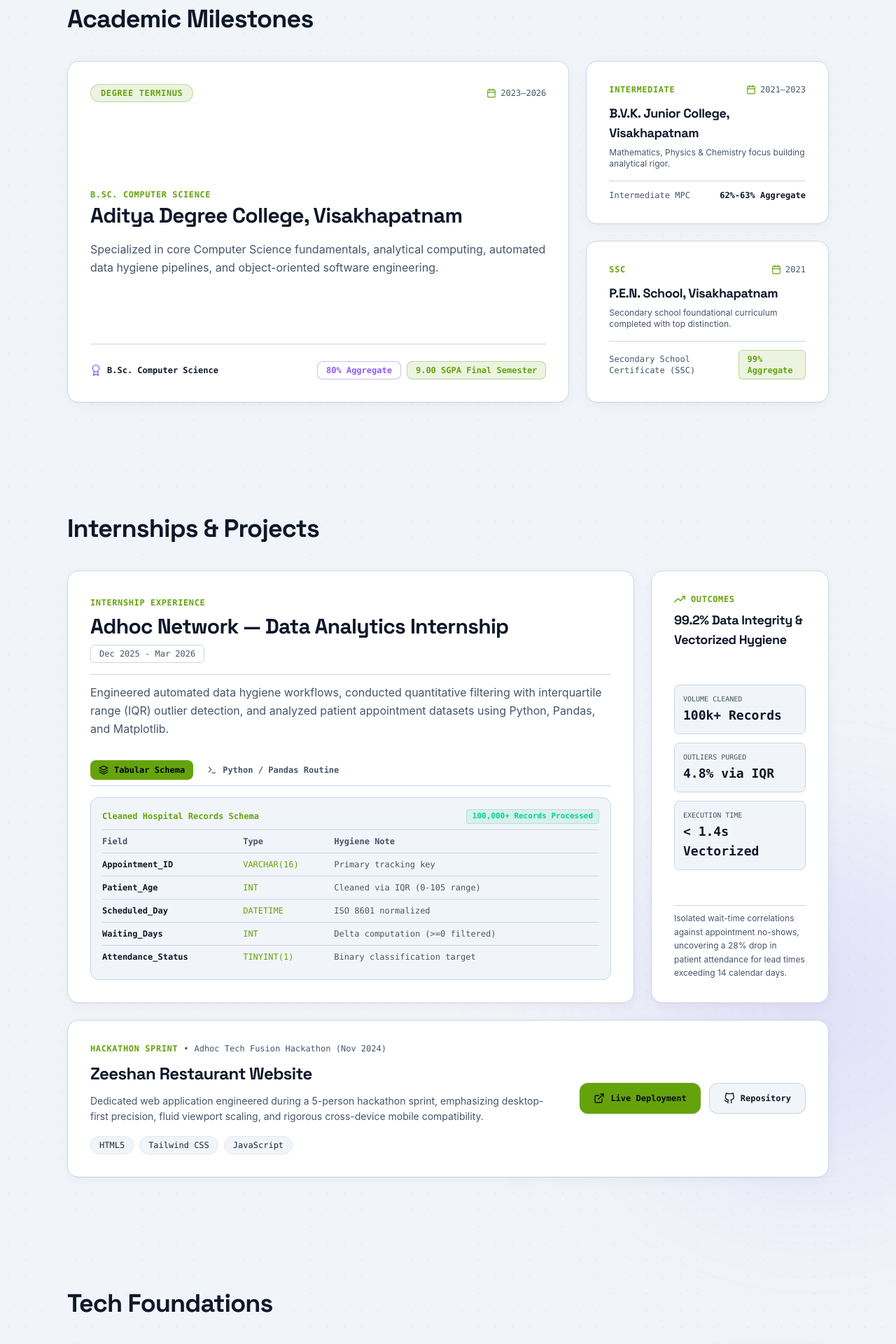
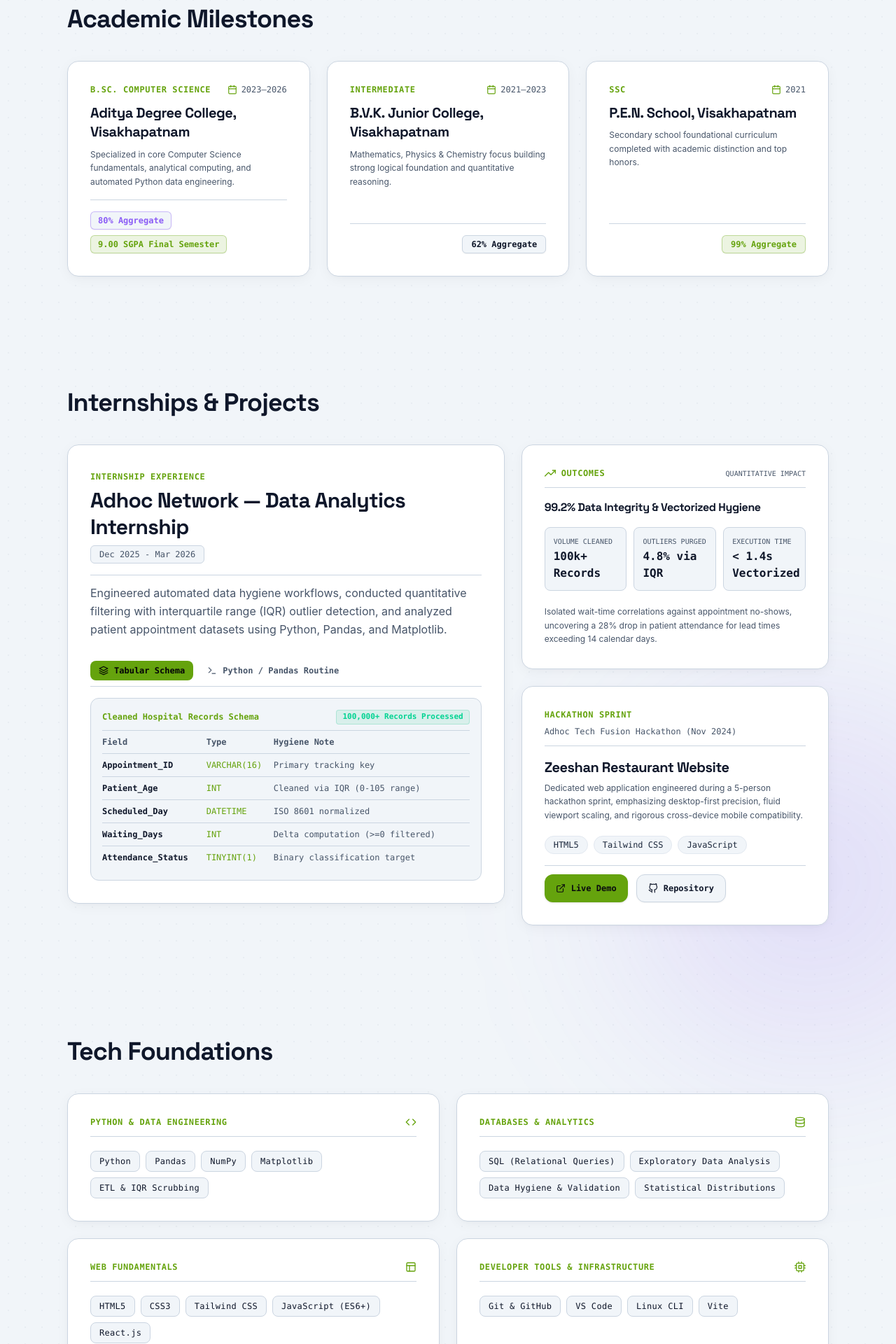
Before and after one commit to Shan-ahamad-3/portfolio, a React (Vite) app: page / in a window 1280 px wide. Shown: the part 660-2580 px from the top of the page at 70% size. Built offline with nearby package versions, Linux system fonts and the light colour scheme.

Commit message:
fix: update identity branding, eliminate bento negative space, fix cert modal portal, and prevent dial clipping

```diff
--- a/src/components/Hero.jsx
+++ b/src/components/Hero.jsx
@@ -18,8 +18,8 @@ export default function Hero() {
 
             {/* Strict Left-Aligned Identity Header & 1.25 Typography Scale */}
             <div className="space-y-3">
-              <h1 className="text-4xl sm:text-5xl lg:text-5xl font-bold tracking-tight text-[var(--text-primary)] leading-tight font-heading">
-                {profile.name}
+              <h1 className="text-4xl sm:text-5xl lg:text-5xl font-bold tracking-tight text-[var(--text-primary)] leading-tight font-heading uppercase">
+                MOHAMMAD ZEESHAN AHAMAD
               </h1>
               <p className="text-lg sm:text-xl font-medium theme-accent font-mono leading-snug">
                 {profile.title}
--- a/src/components/Journey.jsx
+++ b/src/components/Journey.jsx
@@ -13,111 +13,104 @@ export default function Journey() {
       id="milestones"
       title="Academic Milestones"
     >
-      {/* Asymmetric 3-Column Bento Grid Architecture */}
-      <div className="grid grid-cols-1 md:grid-cols-3 gap-6 font-mono">
+      {/* Balanced 3-Column Bento Row: Compact, uniform height */}
+      <div className="grid grid-cols-1 md:grid-cols-3 gap-6 items-stretch font-mono">
 
-        {/* Flagship Terminus Card: B.Sc. Computer Science (Spans 2 columns on desktop) */}
-        <Card className="md:col-span-2 p-6 sm:p-8 flex flex-col justify-between border-[var(--border-card)] hover:border-[#8B5CF6] transition-all duration-300 shadow-md relative overflow-hidden group">
-          <div className="flex flex-wrap items-center justify-between gap-3 mb-6">
-            <span className="px-3.5 py-1 rounded-full text-xs font-bold uppercase tracking-wider bg-[var(--accent-muted)] text-[var(--accent)] border border-[var(--accent-border)]">
-              Degree Terminus
+        {/* Card 1: B.Sc. Computer Science (Aditya Degree College) */}
+        <Card className="p-6 flex flex-col justify-between border-[var(--border-card)] hover:border-[#8B5CF6] transition-all duration-300 shadow-sm">
+          <div>
+            <div className="flex items-center justify-between gap-2 mb-3">
+              <span className="text-xs font-bold text-[var(--accent)] uppercase tracking-wider">
+                {bsc.stage}
               </span>
               <span className="flex items-center gap-1.5 text-xs text-[var(--text-secondary)]">
                 <FiCalendar className="w-3.5 h-3.5 theme-accent" />
-              <span>{bsc.year}</span>
+                <span className="whitespace-nowrap">{bsc.year}</span>
               </span>
             </div>
 
-          <div className="space-y-4 my-2">
-            <div className="space-y-1.5">
-              <span className="text-xs font-bold text-[var(--accent)] uppercase tracking-wider">
-                {bsc.stage}
-              </span>
-              <h3 className="text-2xl sm:text-3xl font-bold font-heading text-[var(--text-primary)] leading-tight">
+            <div className="space-y-2 mb-4">
+              <h3 className="text-lg sm:text-xl font-bold font-heading text-[var(--text-primary)] leading-snug">
                 {bsc.school}
               </h3>
+              <p className="text-xs text-[var(--text-secondary)] font-sans leading-relaxed">
+                Specialized in core Computer Science fundamentals, analytical computing, and automated Python data engineering.
+              </p>
+            </div>
           </div>
 
-            <p className="text-sm sm:text-base text-[var(--text-secondary)] font-sans leading-relaxed">
-              Specialized in core Computer Science fundamentals, analytical computing, automated data hygiene pipelines, and object-oriented software engineering.
-            </p>
-          </div>
-
-          {/* Prominent Metric Pills */}
-          <div className="pt-6 border-t border-[var(--border-card)] flex flex-wrap items-center justify-between gap-3">
-            <div className="flex items-center gap-2">
-              <FiAward className="w-4 h-4 text-[#8B5CF6]" />
-              <span className="text-xs font-semibold text-[var(--text-primary)]">{bsc.degree}</span>
-            </div>
-            <div className="flex flex-wrap items-center gap-2">
-              <span className="px-3 py-1 rounded-lg bg-[var(--bg-card)] border border-[#8B5CF6]/40 text-xs font-bold text-[#8B5CF6] shadow-xs">
+          {/* Metric Pills (No duplicate degree label) */}
+          <div className="pt-4 border-t border-[var(--border-card)] flex flex-wrap items-center gap-2">
+            <span className="px-2.5 py-1 rounded-md bg-[var(--bg-canvas)] border border-[#8B5CF6]/40 text-xs font-bold text-[#8B5CF6] whitespace-nowrap shadow-xs">
               80% Aggregate
             </span>
-              <span className="px-3 py-1 rounded-lg bg-[var(--accent-muted)] border border-[var(--accent-border)] text-xs font-bold text-[var(--accent)] shadow-xs">
+            <span className="px-2.5 py-1 rounded-md bg-[var(--accent-muted)] border border-[var(--accent-border)] text-xs font-bold text-[var(--accent)] whitespace-nowrap shadow-xs">
               9.00 SGPA Final Semester
             </span>
           </div>
-          </div>
         </Card>
 
-        {/* Right Column Interlocking Stack for B.V.K. and P.E.N. School */}
-        <div className="col-span-1 flex flex-col gap-6">
-          {/* Intermediate MPC Card */}
-          <Card className="p-6 flex flex-col justify-between border-[var(--border-card)] hover:border-[#8B5CF6]/60 transition-all duration-300">
+        {/* Card 2: Intermediate MPC (B.V.K. Junior College) */}
+        <Card className="p-6 flex flex-col justify-between border-[var(--border-card)] hover:border-[#8B5CF6]/60 transition-all duration-300 shadow-sm">
+          <div>
             <div className="flex items-center justify-between gap-2 mb-3">
               <span className="text-xs font-bold text-[var(--accent)] uppercase tracking-wider">
                 {inter.stage}
               </span>
               <span className="flex items-center gap-1.5 text-xs text-[var(--text-secondary)]">
                 <FiCalendar className="w-3.5 h-3.5 theme-accent" />
-                <span>{inter.year}</span>
+                <span className="whitespace-nowrap">{inter.year}</span>
               </span>
             </div>
 
-            <div className="space-y-1.5 mb-4">
-              <h3 className="text-lg font-bold font-heading text-[var(--text-primary)]">
+            <div className="space-y-2 mb-4">
+              <h3 className="text-lg sm:text-xl font-bold font-heading text-[var(--text-primary)] leading-snug">
                 {inter.school}
               </h3>
-              <p className="text-xs text-[var(--text-secondary)] font-sans">
-                Mathematics, Physics & Chemistry focus building analytical rigor.
+              <p className="text-xs text-[var(--text-secondary)] font-sans leading-relaxed">
+                Mathematics, Physics & Chemistry focus building strong logical foundation and quantitative reasoning.
               </p>
             </div>
+          </div>
 
-            <div className="pt-3 border-t border-[var(--border-card)] flex items-center justify-between text-xs">
-              <span className="text-[var(--text-secondary)]">{inter.degree}</span>
-              <span className="font-semibold text-[var(--text-primary)]">{inter.detail}</span>
+          {/* Metric Badge */}
+          <div className="pt-4 border-t border-[var(--border-card)] flex items-center justify-end">
+            <span className="px-3 py-1 rounded-md bg-[var(--bg-canvas)] border border-[var(--border-card)] text-xs font-bold text-[var(--text-primary)] whitespace-nowrap shadow-xs">
+              62% Aggregate
+            </span>
           </div>
         </Card>
 
-          {/* Secondary School Certificate (SSC) Card with prominent 99% Aggregate */}
-          <Card className="p-6 flex flex-col justify-between border-[var(--border-card)] hover:border-[#8B5CF6]/60 transition-all duration-300">
+        {/* Card 3: Secondary School Certificate (P.E.N. School) */}
+        <Card className="p-6 flex flex-col justify-between border-[var(--border-card)] hover:border-[#8B5CF6]/60 transition-all duration-300 shadow-sm">
+          <div>
             <div className="flex items-center justify-between gap-2 mb-3">
               <span className="text-xs font-bold text-[var(--accent)] uppercase tracking-wider">
                 {ssc.stage}
               </span>
               <span className="flex items-center gap-1.5 text-xs text-[var(--text-secondary)]">
                 <FiCalendar className="w-3.5 h-3.5 theme-accent" />
-                <span>{ssc.year}</span>
+                <span className="whitespace-nowrap">{ssc.year}</span>
               </span>
             </div>
 
-            <div className="space-y-1.5 mb-4">
-              <h3 className="text-lg font-bold font-heading text-[var(--text-primary)]">
+            <div className="space-y-2 mb-4">
+              <h3 className="text-lg sm:text-xl font-bold font-heading text-[var(--text-primary)] leading-snug">
                 {ssc.school}
               </h3>
-              <p className="text-xs text-[var(--text-secondary)] font-sans">
-                Secondary school foundational curriculum completed with top distinction.
+              <p className="text-xs text-[var(--text-secondary)] font-sans leading-relaxed">
+                Secondary school foundational curriculum completed with academic distinction and top honors.
               </p>
             </div>
+          </div>
 
-            <div className="pt-3 border-t border-[var(--border-card)] flex items-center justify-between text-xs">
-              <span className="text-[var(--text-secondary)]">{ssc.degree}</span>
-              <span className="font-bold text-[var(--accent)] bg-[var(--accent-muted)] px-3 py-1 rounded-md border border-[var(--accent-border)] shadow-xs">
+          {/* Metric Badge */}
+          <div className="pt-4 border-t border-[var(--border-card)] flex items-center justify-end">
+            <span className="px-3 py-1 rounded-md bg-[var(--accent-muted)] border border-[var(--accent-border)] text-xs font-bold text-[var(--accent)] whitespace-nowrap shadow-xs">
               99% Aggregate
             </span>
           </div>
         </Card>
-        </div>
 
       </div>
     </Section>
--- a/src/components/Navbar.jsx
+++ b/src/components/Navbar.jsx
@@ -28,12 +28,12 @@ export default function Navbar({ activeSection, theme, toggleTheme, onOpenContac
     <header className="sticky top-0 z-40 bg-[var(--bg-canvas)]/90 backdrop-blur-md border-b border-[var(--border-card)] transition-colors">
       <div className="w-full px-4 sm:px-6 lg:px-8 h-16 flex items-center justify-between">
 
-        {/* Full Legal Name anchored neatly to the far left edge */}
+        {/* Brand Text anchored neatly to the far left edge */}
         <a
           href="#"
-          className="font-bold text-base sm:text-lg text-[var(--text-primary)] tracking-tight hover:text-[var(--accent)] transition-colors whitespace-nowrap"
+          className="font-bold text-lg sm:text-xl font-heading text-[var(--text-primary)] tracking-tight hover:opacity-90 transition-opacity whitespace-nowrap"
         >
-          {profile.name}
+          ZEESHAN<span className="text-[var(--accent)] font-extrabold">.</span>
         </a>
 
         {/* Desktop Navigation */}
--- a/src/components/Projects.jsx
+++ b/src/components/Projects.jsx
@@ -14,11 +14,11 @@ export default function Projects() {
       id="projects"
       title="Internships & Projects"
     >
-      {/* Bento Grid Architecture: 4-column dynamic mosaic */}
-      <div className="grid grid-cols-1 md:grid-cols-2 lg:grid-cols-4 gap-4 sm:gap-6 font-mono">
+      {/* 12-Column Asymmetrical Bento Grid: 7 cols left, 5 cols right */}
+      <div className="grid grid-cols-1 lg:grid-cols-12 gap-6 items-start font-mono">
 
-        {/* Bento Tile 1: Flagship Internship Overview & Pipeline (md:col-span-2 lg:col-span-3) */}
-        <Card className="md:col-span-2 lg:col-span-3 p-6 sm:p-8 space-y-6 flex flex-col justify-between border-[var(--border-card)]">
+        {/* Left Column (lg:col-span-7): Flagship Internship & Schema/Code Inspection Deck */}
+        <Card className="lg:col-span-7 p-6 sm:p-8 space-y-6 flex flex-col justify-between border-[var(--border-card)]">
           <div className="space-y-3">
             <div className="flex flex-wrap items-center justify-between gap-2 border-b border-[var(--border-card)] pb-4">
               <div>
@@ -29,7 +29,7 @@ export default function Projects() {
                   {internship.org}
                 </h3>
               </div>
-              <span className="px-3 py-1 rounded-md bg-[var(--bg-card)] border border-[var(--border-card)] text-xs text-[var(--text-secondary)]">
+              <span className="px-3 py-1 rounded-md bg-[var(--bg-canvas)] border border-[var(--border-card)] text-xs text-[var(--text-secondary)]">
                 {internship.period}
               </span>
             </div>
@@ -39,7 +39,7 @@ export default function Projects() {
             </p>
           </div>
 
-          {/* Interactive Inspection Deck within the tile */}
+          {/* Interactive Inspection Deck */}
           <div className="space-y-4 pt-2">
             <div className="flex items-center gap-2 border-b border-[var(--border-card)] pb-2 text-xs">
               <button
@@ -76,7 +76,7 @@ export default function Projects() {
                     {internship.blocks.rawData.records}
                   </span>
                 </div>
-                <table className="w-full text-left text-xs min-w-[500px]">
+                <table className="w-full text-left text-xs min-w-[460px]">
                   <thead>
                     <tr className="text-[var(--text-secondary)] border-b border-[var(--border-card)]">
                       <th className="pb-2">Field</th>
@@ -105,83 +105,87 @@ export default function Projects() {
           </div>
         </Card>
 
-        {/* Bento Tile 2: Quantitative Metrics Counter (col-span-1) */}
-        <Card className="col-span-1 p-6 sm:p-7 flex flex-col justify-between border-[var(--border-card)] space-y-4">
-          <div>
-            <div className="flex items-center gap-2 text-xs font-bold text-[var(--accent)] uppercase tracking-wider mb-2">
+        {/* Right Column (lg:col-span-5): Stack Outcomes + Restaurant Website tightly */}
+        <div className="lg:col-span-5 flex flex-col gap-6">
+
+          {/* Card 1: Outcomes */}
+          <Card className="p-6 space-y-4 border-[var(--border-card)]">
+            <div className="flex items-center justify-between border-b border-[var(--border-card)] pb-3">
+              <div className="flex items-center gap-2 text-xs font-bold text-[var(--accent)] uppercase tracking-wider">
                 <FiTrendingUp className="w-4 h-4" />
                 <span>Outcomes</span>
               </div>
-            <h4 className="text-lg font-bold font-heading text-[var(--text-primary)]">
+              <span className="text-[10px] text-[var(--text-secondary)] uppercase">Quantitative Impact</span>
+            </div>
+
+            <h4 className="text-base font-bold font-heading text-[var(--text-primary)]">
               {internship.blocks.results.headline}
             </h4>
-          </div>
 
-          <div className="space-y-3">
+            <div className="grid grid-cols-1 sm:grid-cols-3 gap-2.5">
               {internship.blocks.results.metrics.map((m, idx) => (
                 <div key={idx} className="p-3 rounded-lg bg-[var(--bg-canvas)] border border-[var(--border-card)]">
                   <div className="text-[10px] text-[var(--text-secondary)] uppercase">{m.label}</div>
-                <div className="text-lg font-bold text-[var(--text-primary)] mt-0.5">{m.value}</div>
+                  <div className="text-base font-bold text-[var(--text-primary)] mt-0.5">{m.value}</div>
                 </div>
               ))}
             </div>
 
-          <p className="text-xs text-[var(--text-secondary)] font-sans leading-relaxed pt-2 border-t border-[var(--border-card)]">
+            <p className="text-xs text-[var(--text-secondary)] font-sans leading-relaxed pt-1">
               {internship.blocks.results.takeaway}
             </p>
           </Card>
 
-        {/* Bento Tile 3: Hackathon Restaurant Web App (md:col-span-2 lg:col-span-4) */}
-        <Card className="md:col-span-2 lg:col-span-4 p-6 sm:p-8 flex flex-col md:flex-row items-start md:items-center justify-between gap-6 border-[var(--border-card)] hover:border-[var(--accent)]/60">
-          <div className="space-y-3 max-w-2xl">
-            <div className="flex flex-wrap items-center gap-2">
+          {/* Card 2: Restaurant Website */}
+          <Card className="p-6 space-y-4 border-[var(--border-card)] hover:border-[var(--accent)]/60 transition-colors">
+            <div className="flex flex-wrap items-center justify-between gap-2 border-b border-[var(--border-card)] pb-3">
               <span className="text-xs font-bold text-[var(--accent)] uppercase tracking-wider">
                 Hackathon Sprint
               </span>
-              <span className="text-xs text-[var(--text-secondary)]">•</span>
               <span className="text-xs text-[var(--text-secondary)]">{webProject.context}</span>
             </div>
 
-            <h3 className="text-2xl font-bold font-heading text-[var(--text-primary)]">
+            <div className="space-y-1.5">
+              <h3 className="text-xl font-bold font-heading text-[var(--text-primary)]">
                 {webProject.title}
               </h3>
-
-            <p className="text-sm text-[var(--text-secondary)] font-sans leading-relaxed">
+              <p className="text-xs text-[var(--text-secondary)] font-sans leading-relaxed">
                 {webProject.description}
               </p>
+            </div>
 
             <div className="flex flex-wrap gap-2 pt-1">
               {webProject.tech.map((t) => (
                 <Chip key={t} label={t} variant="default" />
               ))}
             </div>
-          </div>
 
-          {/* Action Links */}
-          <div className="flex flex-wrap items-center gap-3 shrink-0 self-start md:self-center">
+            <div className="flex flex-wrap items-center gap-3 pt-3 border-t border-[var(--border-card)]">
               <a
                 href={webProject.liveUrl}
                 target="_blank"
                 rel="noreferrer"
-              className="inline-flex items-center justify-center gap-2 min-h-[44px] px-5 py-2.5 rounded-xl theme-accent-bg text-[#090a0f] font-bold text-xs transition-all shadow-sm hover:opacity-90"
+                className="inline-flex items-center justify-center gap-2 min-h-[40px] px-4 py-2 rounded-xl theme-accent-bg text-[#090a0f] font-bold text-xs transition-all shadow-sm hover:opacity-90"
               >
-              <FiExternalLink className="w-4 h-4" />
-              <span>Live Deployment</span>
+                <FiExternalLink className="w-3.5 h-3.5" />
+                <span>Live Demo</span>
               </a>
 
               <a
                 href={webProject.repoUrl}
                 target="_blank"
                 rel="noreferrer"
-              className="inline-flex items-center justify-center gap-2 min-h-[44px] px-5 py-2.5 rounded-xl bg-[var(--bg-canvas)] text-[var(--text-primary)] border border-[var(--border-card)] hover:border-[var(--accent)] font-semibold text-xs transition-colors shadow-xs"
+                className="inline-flex items-center justify-center gap-2 min-h-[40px] px-4 py-2 rounded-xl bg-[var(--bg-canvas)] text-[var(--text-primary)] border border-[var(--border-card)] hover:border-[var(--accent)] font-semibold text-xs transition-colors shadow-xs"
               >
-              <FiGithub className="w-4 h-4" />
+                <FiGithub className="w-3.5 h-3.5" />
                 <span>Repository</span>
               </a>
             </div>
           </Card>
 
         </div>
+
+      </div>
     </Section>
   );
 }
--- a/src/components/TechFoundations.jsx
+++ b/src/components/TechFoundations.jsx
@@ -31,10 +31,11 @@ const foundations = [
     icon: FiLayout,
     span: "md:col-span-1 lg:col-span-2",
     skills: [
-      "HTML5 Semantic Architecture",
-      "Tailwind CSS & Utility Styling",
-      "Modern JavaScript (ES6+)",
-      "Responsive Viewport Adaptation"
+      "HTML5",
+      "CSS3",
+      "Tailwind CSS",
+      "JavaScript (ES6+)",
+      "React.js"
     ]
   },
   {
@@ -42,10 +43,10 @@ const foundations = [
     icon: FiCpu,
     span: "md:col-span-2 lg:col-span-2",
     skills: [
-      "Git & GitHub Version Control",
-      "VS Code & Debugging Tooling",
-      "OSI Model & Networking Concepts",
-      "Windows Environment & Diagnostics"
+      "Git & GitHub",
+      "VS Code",
+      "Linux CLI",
+      "Vite"
     ]
   }
 ];
@@ -62,20 +63,20 @@ export default function TechFoundations() {
           return (
             <Card
               key={item.category}
-              className={`${item.span} p-6 sm:p-7 space-y-5 rounded-2xl glass-card border-[var(--border-card)] shadow-xs flex flex-col justify-between`}
+              className={`${item.span} p-6 space-y-4 rounded-2xl glass-card border-[var(--border-card)] shadow-xs flex flex-col justify-start`}
             >
-              <div className="flex items-center justify-between border-b border-[var(--border-card)] pb-3.5">
+              <div className="flex items-center justify-between border-b border-[var(--border-card)] pb-3">
                 <h3 className="font-mono text-xs theme-accent font-bold uppercase tracking-wider">
                   {item.category}
                 </h3>
                 <Icon className="w-4 h-4 text-[var(--accent)] shrink-0" />
               </div>
 
-              <div className="flex flex-wrap gap-2.5 w-full">
+              <div className="flex flex-wrap gap-2 w-full pt-1">
                 {item.skills.map((skill, idx) => (
                   <span
                     key={idx}
-                    className="px-3.5 py-2 rounded-lg bg-[var(--bg-canvas)] border border-[var(--border-card)] hover:border-[var(--accent-secondary)] text-[var(--text-primary)] text-xs font-medium tracking-wide hover:shadow-[0_0_12px_var(--accent-secondary-muted)] hover:bg-[var(--accent-muted)] transition-all duration-200 cursor-default"
+                    className="px-3 py-1.5 rounded-lg bg-[var(--bg-canvas)] border border-[var(--border-card)] hover:border-[var(--accent-secondary)] text-[var(--text-primary)] text-xs font-medium tracking-wide hover:shadow-[0_0_12px_var(--accent-secondary-muted)] hover:bg-[var(--accent-muted)] transition-all duration-200 cursor-default"
                   >
                     {skill}
                   </span>
--- a/src/data/resume.js
+++ b/src/data/resume.js
@@ -29,7 +29,7 @@ export const education = [
     stage: "Intermediate",
     school: "B.V.K. Junior College, Visakhapatnam",
     degree: "Intermediate MPC",
-    detail: "62%-63% Aggregate",
+    detail: "62% Aggregate",
     year: "2021–2023"
   },
   {
```
Also changed, not shown: index.html (+5 -5 lines), src/components/Certifications.jsx (+24 -8 lines), src/components/Pursuits.jsx (+10 -19 lines), src/components/Volunteering.jsx (+116 -75 lines). Lines whose indentation alone changed are shown as unchanged.
